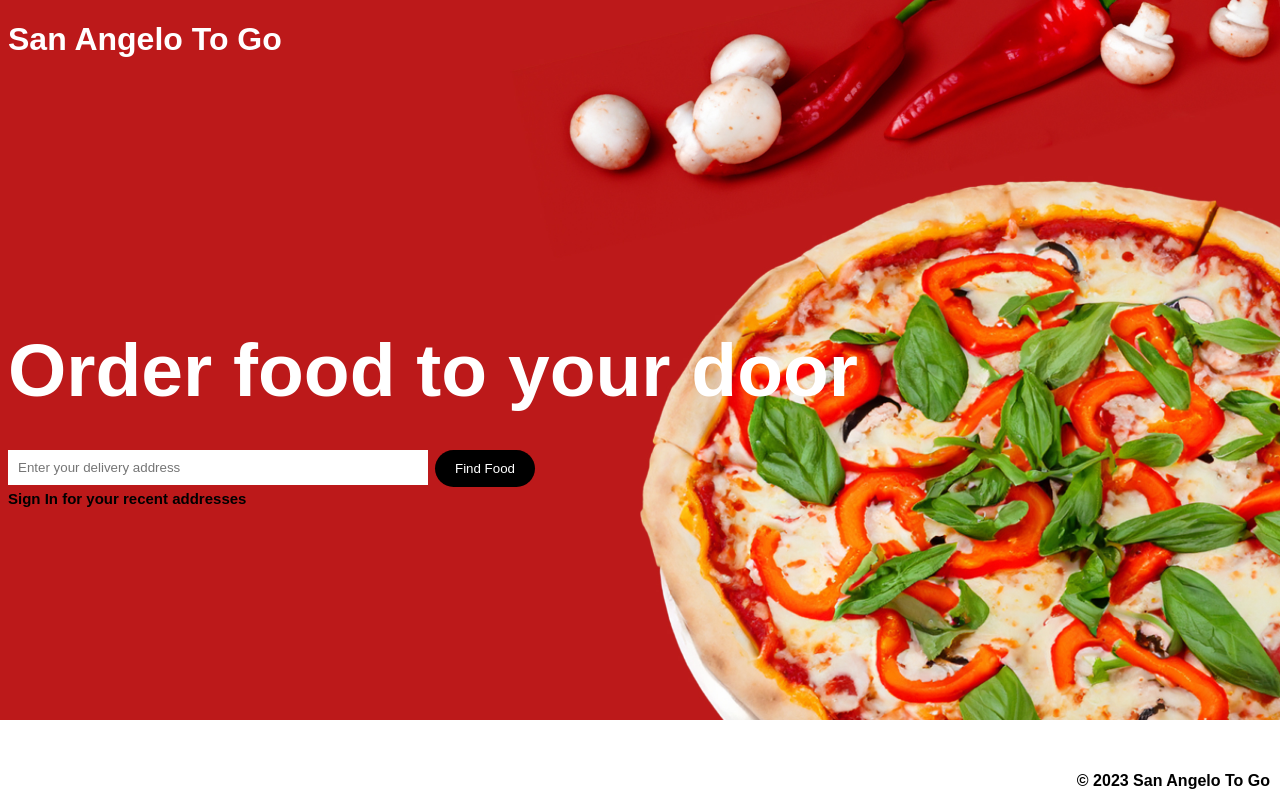
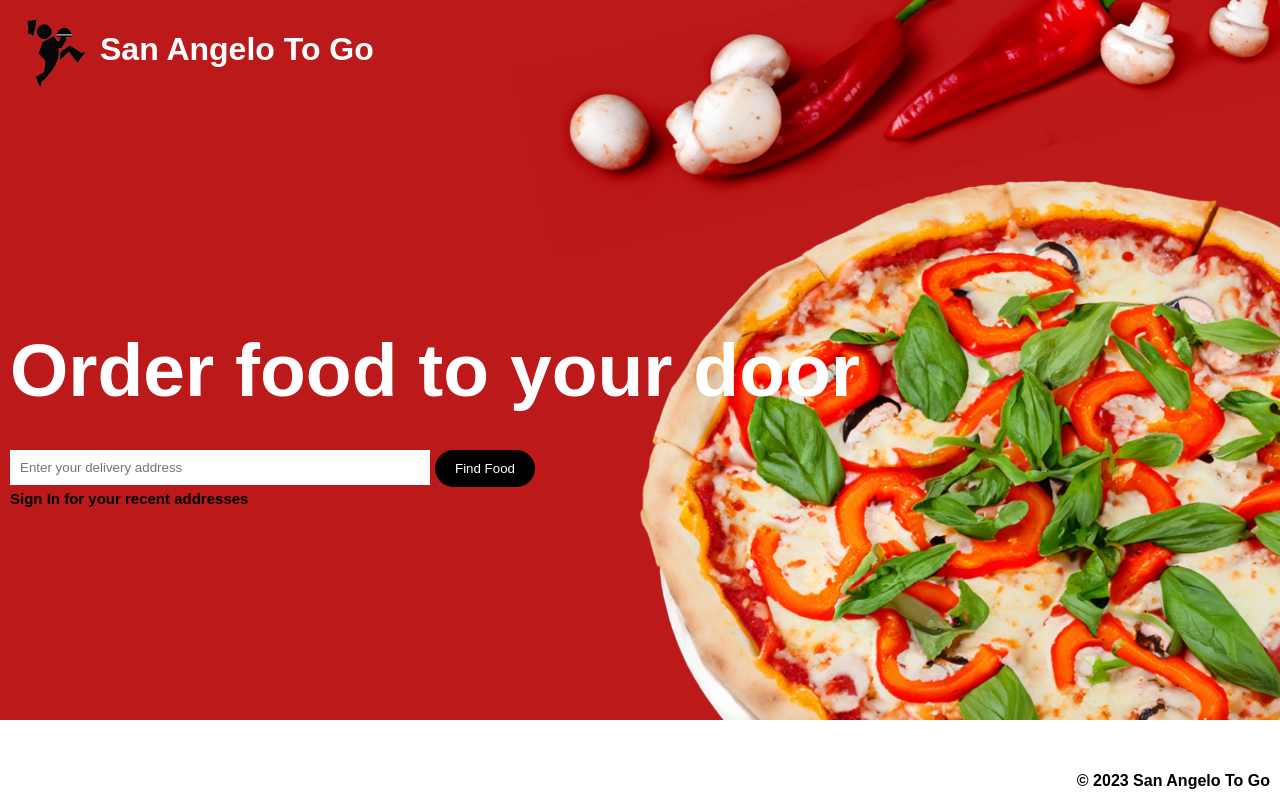
Before and after one commit to dawson-jd/satg-website, a plain HTML site: page index.html in a window 1280 px wide. Drawn offline with Linux system fonts and the light colour scheme.

Commit message:
modified:   index.html 	new file:   logo.png 	modified:   style.css

```diff
--- a/index.html
+++ b/index.html
@@ -8,6 +8,7 @@
 <!-- Main body information -->
 <body>
     <!-- Top menu header -->
+    <img src="logo.png" alt="San Angelo To Go Logo" class="logo-image">
     <h1><b>San Angelo To Go</b></h1>
     <!-- Main body text for delivery address -->
     <h2><b>Order food to your door</b></h2>
--- a/style.css
+++ b/style.css
@@ -10,17 +10,32 @@ h2{
     font-size: 75px;
     position: absolute;
     top: 265px;
+    left: 10px;
     font-family: sans-serif;
 }
+
+h1{
+  position: absolute;
+  left: 100px;
+  top: 10px;
+  font-family: sans-serif;
+}
+
+.logo-image {
+  width: 85px; /* Set the width of the image */
+  left: 10px;
+}
+
 
   /* Target the input text box */
   input[type="text"] {
     width: 400px;
     padding: 10px;
     border: none;
-    background-color: #fff;
+    background-color: #ffffff;
     position: absolute;
     top: 450px;
+    left: 10px;
   }
 
   /* Button */
@@ -43,6 +58,7 @@ h2{
     top: 475px;
     color: black;
     font-family: sans-serif;
+    left: 10px;
   }
 
   footer {
```
Also changed, not shown: logo.png (added).
